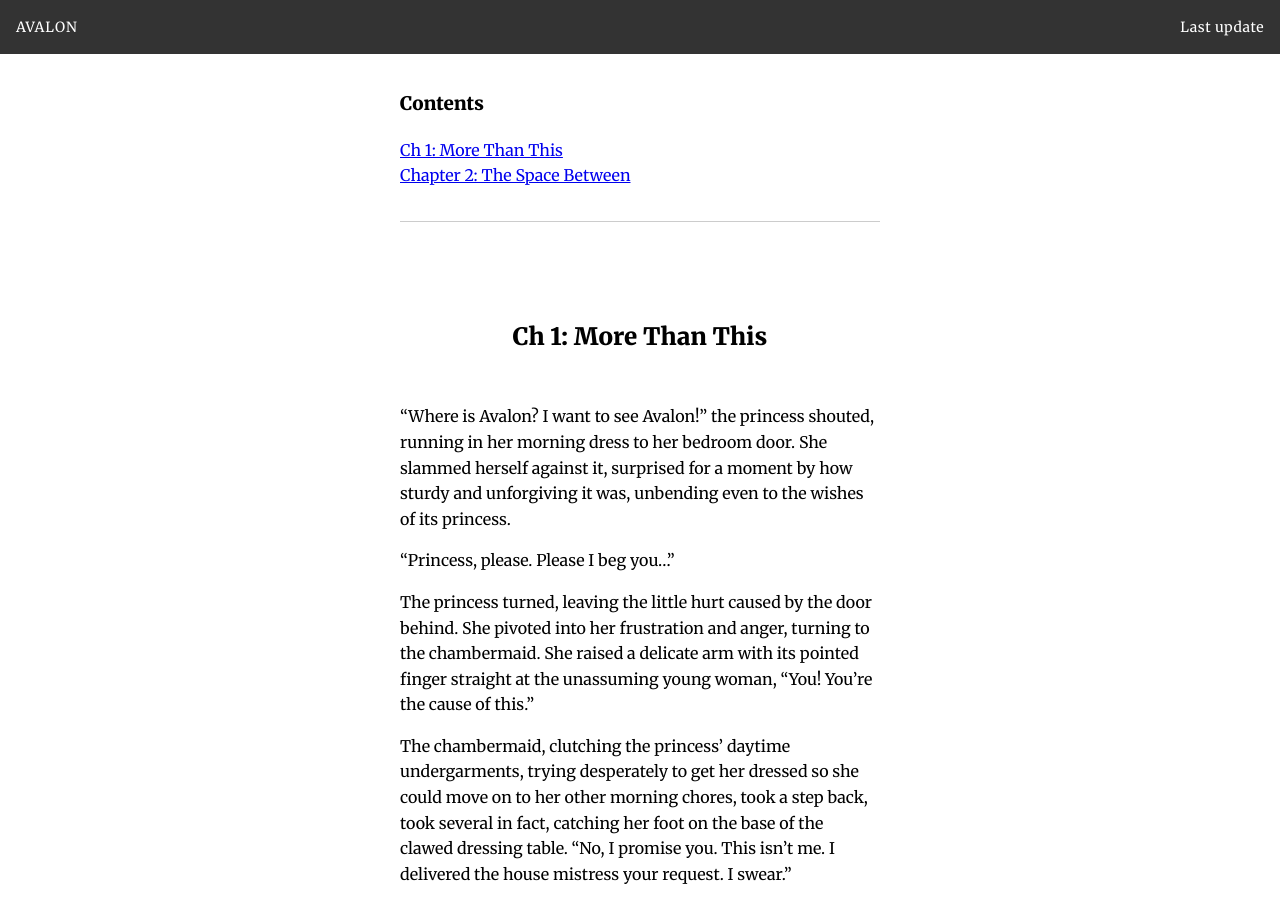
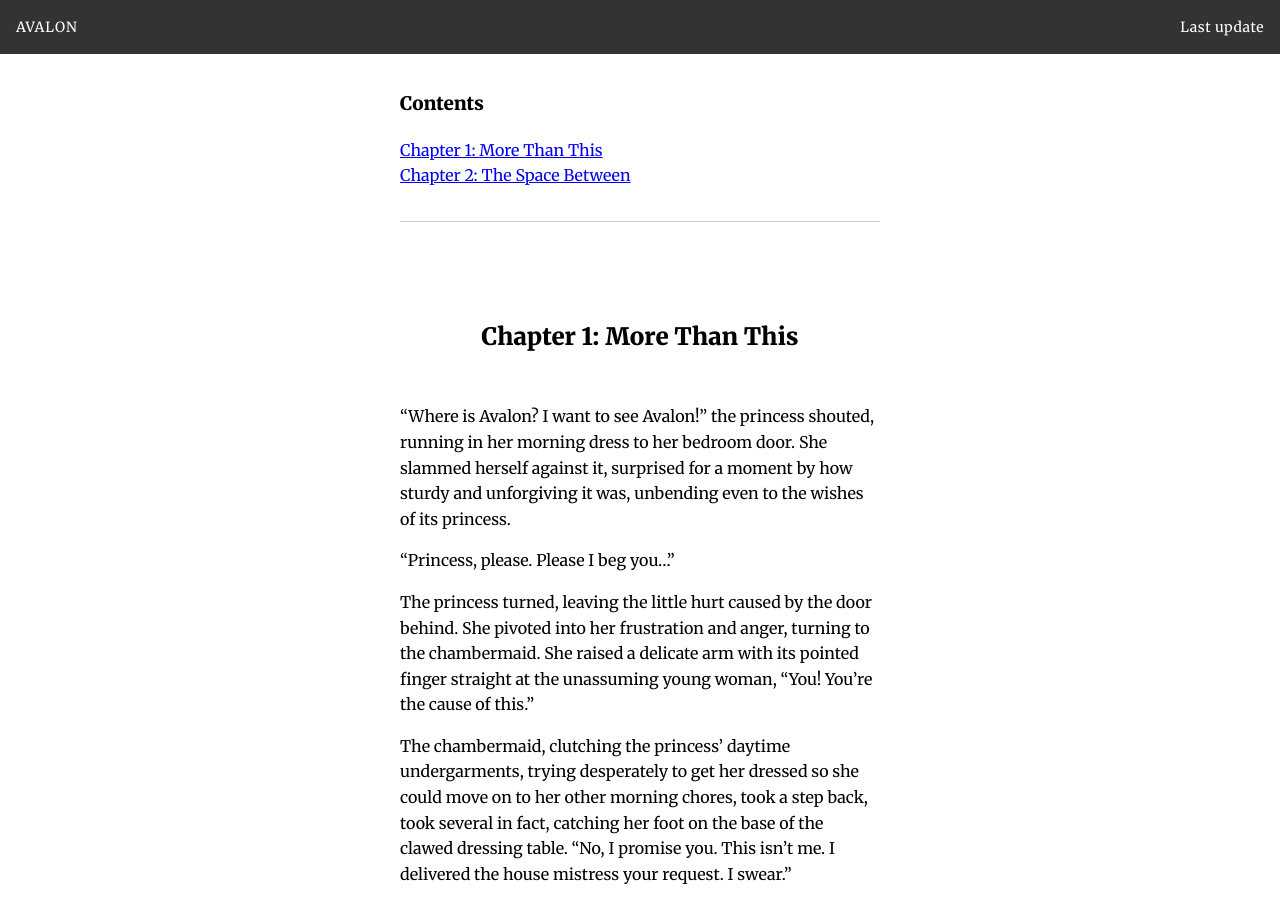
Before and after one commit to brodieaustin/avalon-novel, a Jekyll site: the page built from index.markdown, in a window 1280 px wide and 900 px high. Built offline with Jekyll 4.4.1, drawn with Linux system fonts in a browser that asks for light colours; our own code applies the rules of GitHub Pages for plain Markdown files.

Commit message:
making chapters consistent

```diff
--- a/index.markdown
+++ b/index.markdown
@@ -2,7 +2,7 @@
 layout: base
 ---
 
-# Ch 1: More Than This #
+# Chapter 1: More Than This #
 
 "Where is Avalon? I want to see Avalon!" the princess shouted, running in her morning dress to her bedroom door. She slammed herself against it, surprised for a moment by how sturdy and unforgiving it was, unbending even to the wishes of its princess.
 
```
